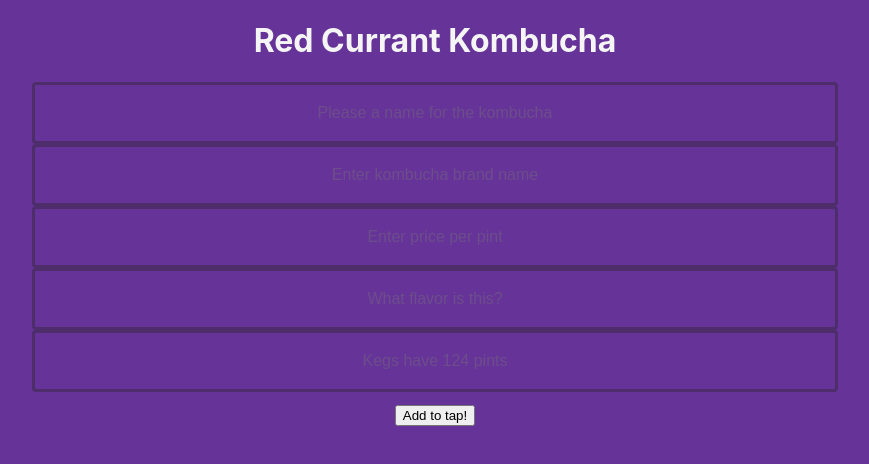
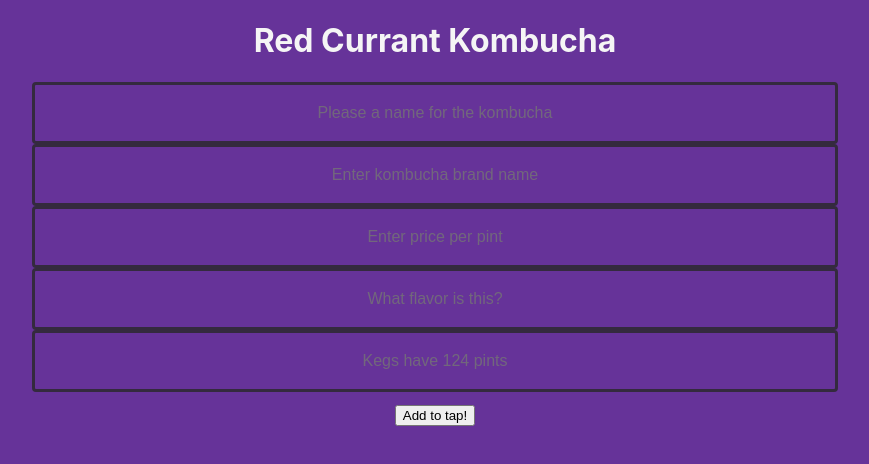
Before and after one commit to bowty14/TapRoom2_now_with_Redux, a React (Create React App) app: page / in a window 1280 px wide. Shown: the top 464 px of the page, without its empty margins (205-1074 px from the left). Built offline with nearby package versions, Linux system fonts and the light colour scheme.

Commit message:
add a edit form for the kombucha.

```diff
--- a/src/index.css
+++ b/src/index.css
@@ -33,7 +33,7 @@ body {
   transition: 0.3s background-color ease-in-out, 0.3s box-shadow ease-in-out, 0.1s padding ease-in-out;
   -webkit-appearance: none;
   background-color: transparent;
-  opacity: 40%;
+  opacity: 80%;
   text-align: center;
 }
 
```
Also changed, not shown: src/components/EditKombuchaForm.js (added, +26 -0 lines).
